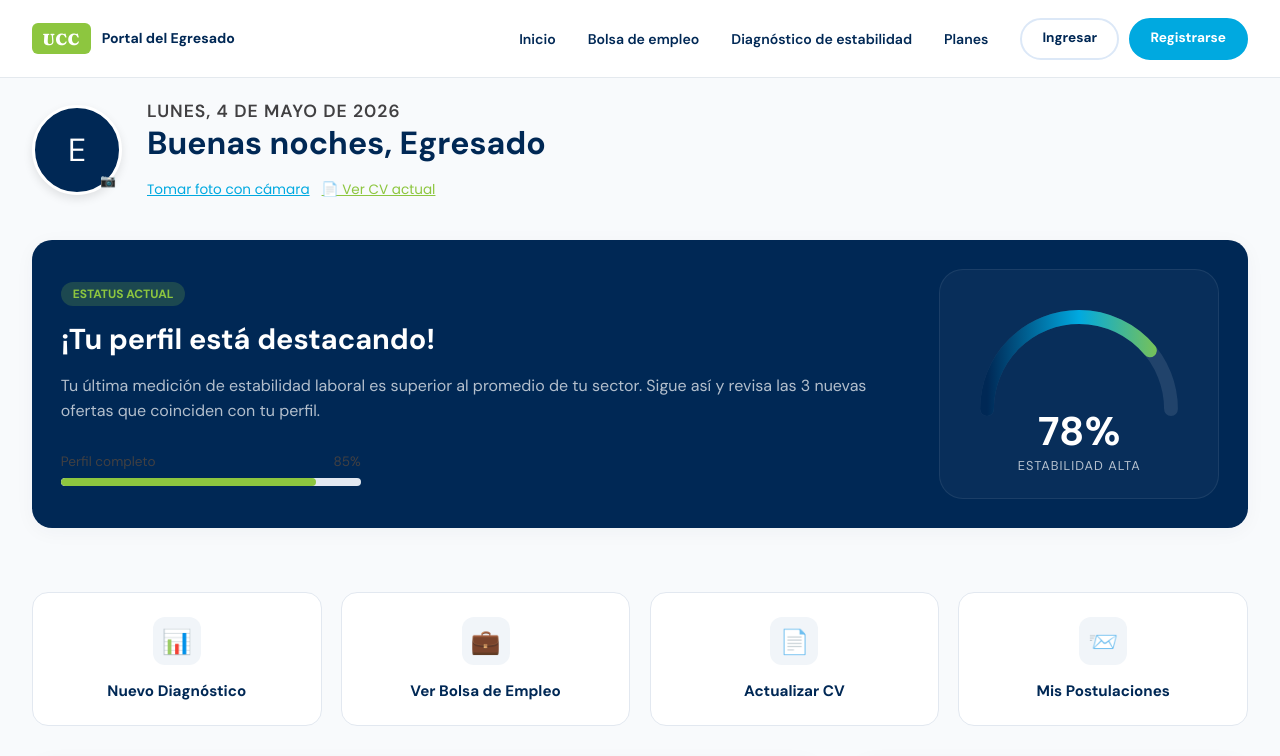
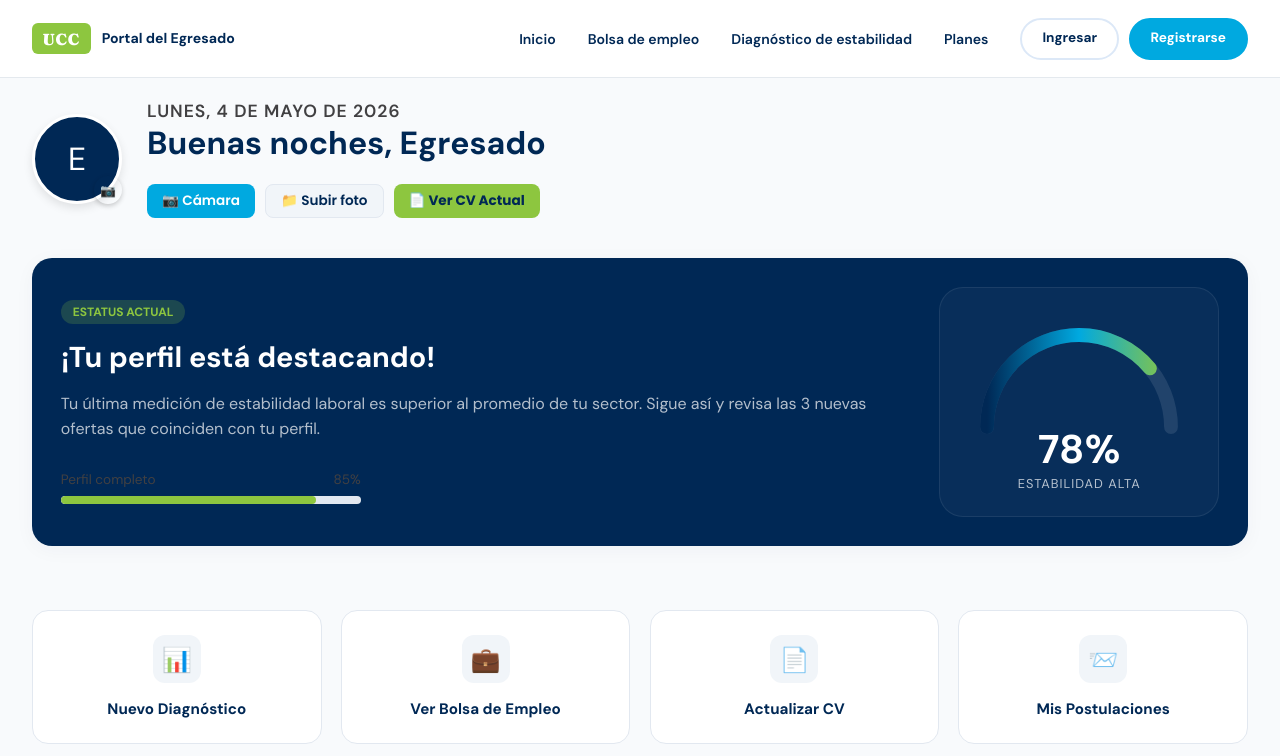
Before and after one commit to Andres0606/proyecto-ia, a Next.js app in the folder Front/: page /dashboard in a window 1280 px wide. Shown: the top 756 px of the page. Built offline with nearby package versions, Linux system fonts and the light colour scheme.

Commit message:
ui: redesign upload actions with visible buttons and better contrast

```diff
--- a/Front/app/dashboard/page.tsx
+++ b/Front/app/dashboard/page.tsx
@@ -59,6 +59,8 @@ export default function Dashboard() {
   const [uploading, setUploading] = useState(false);
   const [showCamera, setShowCamera] = useState(false);
   const videoRef = React.useRef<HTMLVideoElement>(null);
+  const avatarInputRef = React.useRef<HTMLInputElement>(null);
+  const cvInputRef = React.useRef<HTMLInputElement>(null);
 
   useEffect(() => {
     const hour = new Date().getHours();
@@ -69,7 +71,6 @@ export default function Dashboard() {
     if (savedUser) {
       const userData = JSON.parse(savedUser);
       setUserId(userData.id);
-      // Intentamos sacar la foto de varias fuentes posibles
       setUserPhoto(userData.foto_url || userData.profile?.foto_url || userData.user_metadata?.avatar_url || null);
       const name = userData.profile?.nombre_completo || userData.user_metadata?.full_name || 'Egresado';
       setUserName(name.split(' ')[0]);
@@ -98,7 +99,6 @@ export default function Dashboard() {
         alert(type === 'avatar' ? '¡Foto de perfil actualizada!' : '¡Hoja de vida subida con éxito!');
         if (type === 'avatar') {
           setUserPhoto(data.url);
-          // Actualizar localStorage para que persista el cambio sin recargar todo
           const savedUser = JSON.parse(localStorage.getItem('ucc_user') || '{}');
           savedUser.foto_url = data.url;
           localStorage.setItem('ucc_user', JSON.stringify(savedUser));
@@ -139,7 +139,6 @@ export default function Dashboard() {
         if (blob) {
           const file = new File([blob], "capture.jpg", { type: "image/jpeg" });
           handleFileUpload(file, 'avatar');
-          // Detener la cámara después de capturar
           const stream = videoRef.current?.srcObject as MediaStream;
           stream?.getTracks().forEach(track => track.stop());
         }
@@ -171,14 +170,14 @@ export default function Dashboard() {
       {/* Inputs ocultos para subida */}
       <input
         type="file"
-        id="upload-avatar"
+        ref={avatarInputRef}
         hidden
         accept="image/*"
         onChange={(e) => e.target.files?.[0] && handleFileUpload(e.target.files[0], 'avatar')}
       />
       <input
         type="file"
-        id="upload-cv"
+        ref={cvInputRef}
         hidden
         accept=".pdf"
         onChange={(e) => e.target.files?.[0] && handleFileUpload(e.target.files[0], 'cv')}
@@ -188,8 +187,11 @@ export default function Dashboard() {
         {/* Header Section */}
         <header className="db-header">
           <div className="db-header__welcome" style={{ display: 'flex', alignItems: 'center', gap: '25px' }}>
-            {/* Foto de Perfil / Avatar */}
-            <div style={{ position: 'relative' }}>
+            {/* Foto de Perfil / Avatar clickable */}
+            <div
+              style={{ position: 'relative', cursor: 'pointer' }}
+              onClick={() => avatarInputRef.current?.click()}
+            >
               <div style={{
                 width: '90px',
                 height: '90px',
@@ -202,17 +204,17 @@ export default function Dashboard() {
                 color: 'white',
                 border: '3px solid white',
                 boxShadow: '0 4px 10px rgba(0,0,0,0.1)',
-                overflow: 'hidden'
-              }}>
+                overflow: 'hidden',
+                transition: 'transform 0.3s ease'
+              }}
+              onMouseEnter={(e) => e.currentTarget.style.transform = 'scale(1.05)'}
+              onMouseLeave={(e) => e.currentTarget.style.transform = 'scale(1)'}
+              >
                 {!userPhoto && userName[0]}
               </div>
-              <button
-                onClick={() => document.getElementById('upload-avatar')?.click()}
-                style={{ position: 'absolute', bottom: '0', right: '0', background: 'var(--ucc-red)', border: 'none', borderRadius: '50%', width: '28px', height: '28px', color: 'white', cursor: 'pointer', fontSize: '0.8rem' }}
-                title="Subir foto"
-              >
+              <div style={{ position: 'absolute', bottom: '0', right: '0', background: 'var(--ucc-red)', border: 'none', borderRadius: '50%', width: '28px', height: '28px', color: 'white', display: 'flex', alignItems: 'center', justifyContent: 'center', fontSize: '0.8rem', boxShadow: '0 2px 5px rgba(0,0,0,0.2)' }}>
                 📷
-              </button>
+              </div>
             </div>
 
             <div>
@@ -220,18 +222,54 @@ export default function Dashboard() {
               <div style={{ display: 'flex', alignItems: 'center', gap: '15px' }}>
                 <h1>{greeting}, {userName}</h1>
               </div>
-              <div style={{ display: 'flex', gap: '12px', marginTop: '8px' }}>
+              <div style={{ display: 'flex', flexWrap: 'wrap', gap: '10px', marginTop: '12px' }}>
                 <button
                   onClick={startCamera}
-                  style={{ background: 'none', border: 'none', cursor: 'pointer', fontSize: '0.85rem', color: 'var(--ucc-blue)', textDecoration: 'underline', padding: 0 }}
+                  style={{
+                    background: 'var(--ucc-blue)',
+                    color: 'white',
+                    border: 'none',
+                    borderRadius: '20px',
+                    padding: '6px 15px',
+                    fontSize: '0.85rem',
+                    cursor: 'pointer',
+                    display: 'flex',
+                    alignItems: 'center',
+                    gap: '5px',
+                    fontWeight: '600'
+                  }}
                 >
-                  Tomar foto con cámara
+                  📷 Cámara
+                </button>
+                <button
+                  onClick={() => avatarInputRef.current?.click()}
+                  style={{
+                    background: '#f1f5f9',
+                    color: 'var(--ucc-navy)',
+                    border: '1px solid #e2e8f0',
+                    borderRadius: '20px',
+                    padding: '6px 15px',
+                    fontSize: '0.85rem',
+                    cursor: 'pointer',
+                    fontWeight: '600'
+                  }}
+                >
+                  📁 Subir foto
                 </button>
                 <button
                   onClick={handleViewResume}
-                  style={{ background: 'none', border: 'none', cursor: 'pointer', fontSize: '0.85rem', color: 'var(--ucc-green)', textDecoration: 'underline', padding: 0 }}
+                  style={{
+                    background: 'var(--ucc-green)',
+                    color: 'var(--ucc-navy)',
+                    border: 'none',
+                    borderRadius: '20px',
+                    padding: '6px 15px',
+                    fontSize: '0.85rem',
+                    cursor: 'pointer',
+                    fontWeight: '700'
+                  }}
                 >
-                  📄 Ver CV actual
+                  📄 Ver CV Actual
                 </button>
               </div>
             </div>
@@ -241,11 +279,11 @@ export default function Dashboard() {
         {/* Modal de Cámara Estilizado */}
         {showCamera && (
           <div style={{ position: 'fixed', top: 0, left: 0, width: '100%', height: '100%', background: 'rgba(0,40,85,0.9)', display: 'flex', flexDirection: 'column', alignItems: 'center', justifyContent: 'center', zIndex: 2000, backdropFilter: 'blur(5px)' }}>
-            <div style={{ background: 'white', padding: '20px', borderRadius: '20px', boxShadow: '0 20px 50px rgba(0,0,0,0.3)', textAlign: 'center' }}>
+            <div style={{ background: 'white', padding: '20px', borderRadius: '20px', boxShadow: '0 20px 50px rgba(0,0,0,0.3)', textAlign: 'center', maxWidth: '90%' }}>
               <h2 style={{ marginBottom: '15px', color: 'var(--ucc-navy)' }}>Captura tu mejor perfil</h2>
               <video ref={videoRef} autoPlay style={{ width: '100%', maxWidth: '400px', borderRadius: '15px', marginBottom: '20px', transform: 'scaleX(-1)' }} />
               <div style={{ display: 'flex', gap: '15px', justifyContent: 'center' }}>
-                <button onClick={capturePhoto} className="btn" style={{ background: 'var(--ucc-green)', color: 'white', padding: '10px 30px' }}>
+                <button onClick={capturePhoto} className="btn" style={{ background: 'var(--ucc-green)', color: 'var(--ucc-navy)', padding: '10px 30px', fontWeight: 'bold' }}>
                   {uploading ? 'Subiendo...' : '📸 Capturar'}
                 </button>
                 <button onClick={() => setShowCamera(false)} className="btn" style={{ background: 'var(--ucc-red)', color: 'white', padding: '10px 30px' }}>
@@ -294,7 +332,7 @@ export default function Dashboard() {
                     href={isCV ? undefined : action.link}
                     className="db-action-card"
                     style={{ textDecoration: 'none', cursor: 'pointer' }}
-                    onClick={isCV ? () => document.getElementById('upload-cv')?.click() : undefined}
+                    onClick={isCV ? () => cvInputRef.current?.click() : undefined}
                   >
                     <div className="db-action-card__icon">{action.icon}</div>
                     <h3>{action.title}</h3>
```
